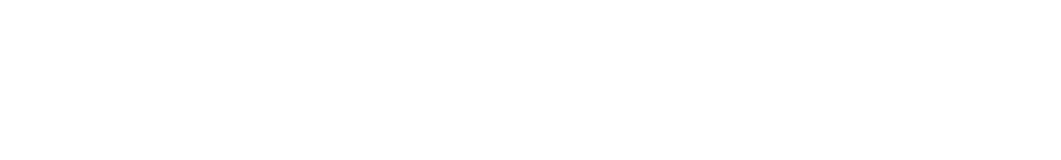
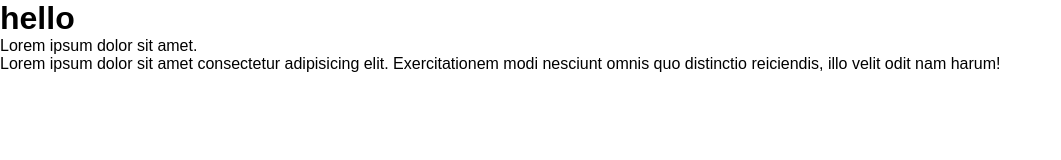
Before and after one commit to ItsMaheen/test, a plain HTML site: page index.html in a window 1280 px wide. Shown: the whole page, without its empty margins (0-1061 px from the left). Drawn offline with Linux system fonts and the light colour scheme.

Commit message:
first commit

```diff
--- a/index.html
+++ b/index.html
@@ -41,5 +41,10 @@
             <p>CLEAR</p>
         </div>
     </div> -->
+    <h1>
+        hello
+    </h1>
+    <p>Lorem ipsum dolor sit amet.</p>
+    <p>Lorem ipsum dolor sit amet consectetur adipisicing elit. Exercitationem modi nesciunt omnis quo distinctio reiciendis, illo velit odit nam harum!</p>
 </body>
 </html>
```
